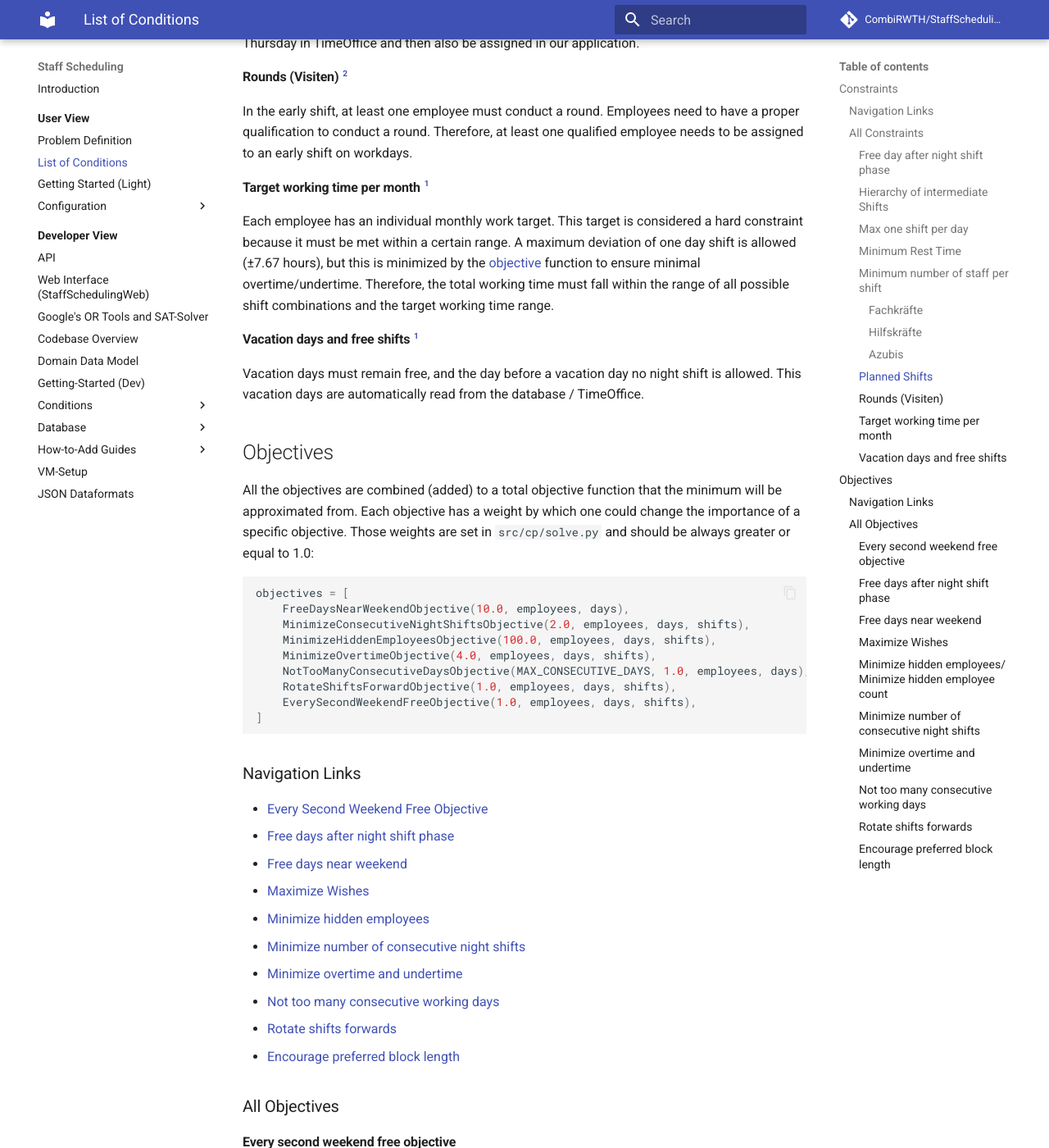
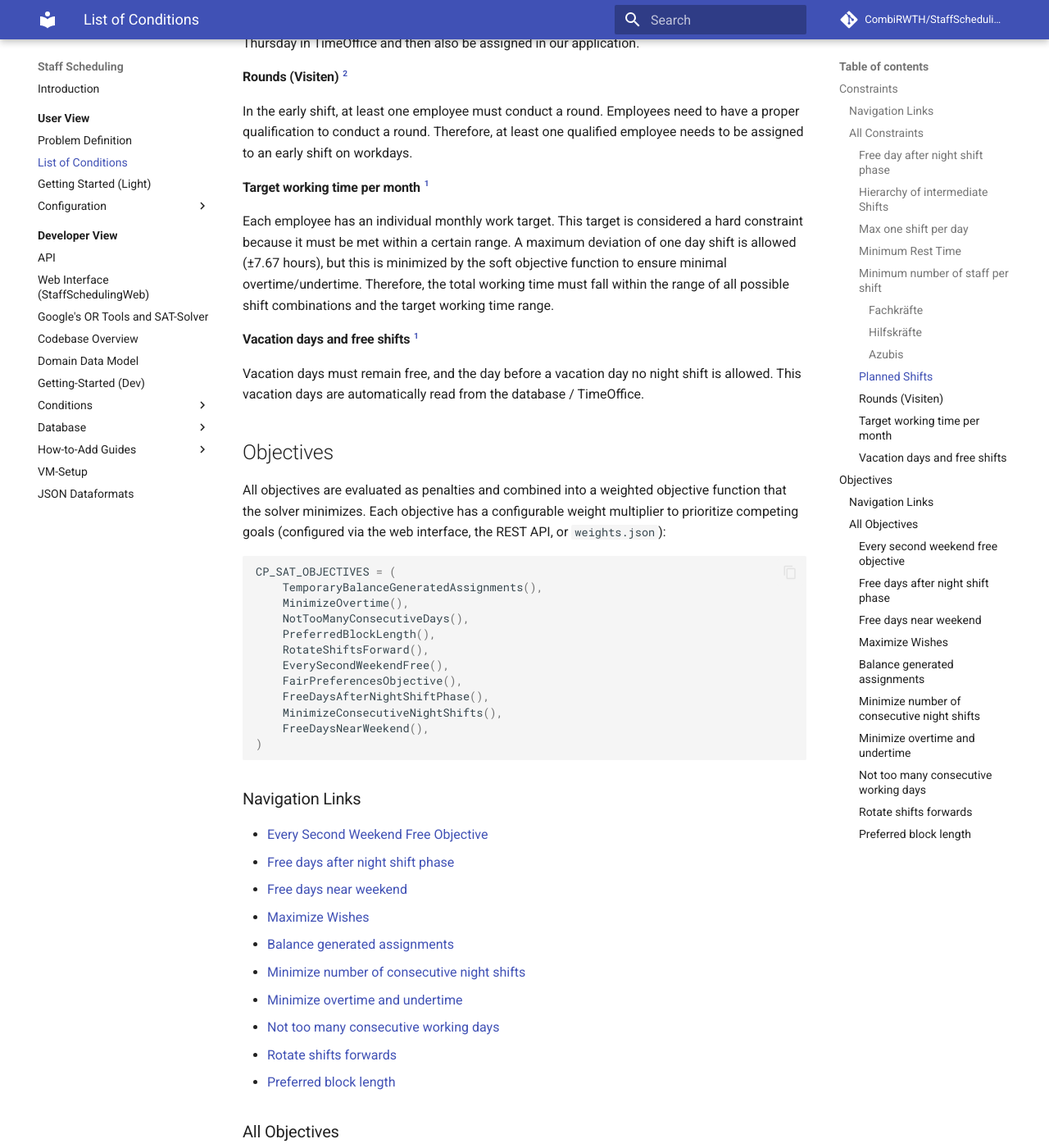
Before and after one commit to CombiRWTH/StaffScheduling, an MkDocs documentation site: the page built from docs/user-view/list-of-conditions.md, in a window 1280 px wide and 1400 px high, scrolled down 2756 px. Shown: the whole window at 82% size. Built offline with MkDocs 1.6.1 and Material for MkDocs 9.7.7, drawn with Linux system fonts in a browser that asks for light colours; comment, search, counter and statistics services are not loaded; some of the changed text lies outside the part shown.

Commit message:
wights, index and list-of-conditions updated

````diff
--- a/docs/user-view/list-of-conditions.md
+++ b/docs/user-view/list-of-conditions.md
@@ -101,7 +101,7 @@ Therefore, at least one qualified employee needs to be assigned to an early shif
 # --8<-- [start:target-working-time]
 Each employee has an individual monthly work target.
 This target is considered a hard constraint because it must be met within a certain range.
-A maximum deviation of one day shift is allowed (±7.67 hours), but this is minimized by the [objective](#minimize-overtime-and-undertime) function to ensure minimal overtime/undertime.
+A maximum deviation of one day shift is allowed (±7.67 hours), but this is minimized by the soft objective function to ensure minimal overtime/undertime.
 Therefore, the total working time must fall within the range of all possible shift combinations and the target working time range.
 # --8<-- [end:target-working-time]
 
@@ -113,20 +113,21 @@ Vacation days must remain free, and the day before a vacation day no night shift
 
 
 # Objectives
-All the objectives are combined (added) to a total objective function
-that the minimum will be approximated from. Each objective has a weight by which one
-could change the importance of a specific objective. Those weights are set in `src/cp/solve.py` and should be always greater or equal to 1.0:
+All objectives are evaluated as penalties and combined into a weighted objective function that the solver minimizes. Each objective has a configurable weight multiplier to prioritize competing goals (configured via the web interface, the REST API, or `weights.json`):
 
-``` python
-objectives = [
-    FreeDaysNearWeekendObjective(10.0, employees, days),
-    MinimizeConsecutiveNightShiftsObjective(2.0, employees, days, shifts),
-    MinimizeHiddenEmployeesObjective(100.0, employees, days, shifts),
-    MinimizeOvertimeObjective(4.0, employees, days, shifts),
-    NotTooManyConsecutiveDaysObjective(MAX_CONSECUTIVE_DAYS, 1.0, employees, days),
-    RotateShiftsForwardObjective(1.0, employees, days, shifts),
-    EverySecondWeekendFreeObjective(1.0, employees, days, shifts),
-]
+```python
+CP_SAT_OBJECTIVES = (
+    TemporaryBalanceGeneratedAssignments(),
+    MinimizeOvertime(),
+    NotTooManyConsecutiveDays(),
+    PreferredBlockLength(),
+    RotateShiftsForward(),
+    EverySecondWeekendFree(),
+    FairPreferencesObjective(),
+    FreeDaysAfterNightShiftPhase(),
+    MinimizeConsecutiveNightShifts(),
+    FreeDaysNearWeekend(),
+)
 ```
 
 ## Navigation Links
@@ -134,12 +135,12 @@ objectives = [
 - [Free days after night shift phase](#free-days-after-night-shift-phase)
 - [Free days near weekend](#free-days-near-weekend)
 - [Maximize Wishes](#maximize-wishes)
-- [Minimize hidden employees](#minimize-hidden-employees)
+- [Balance generated assignments](#balance-generated-assignments)
 - [Minimize number of consecutive night shifts](#minimize-number-of-consecutive-night-shifts)
 - [Minimize overtime and undertime](#minimize-overtime-and-undertime)
 - [Not too many consecutive working days](#not-too-many-consecutive-working-days)
 - [Rotate shifts forwards](#rotate-shifts-forwards)
-- [Encourage preferred block length](#preferred-block-length)
+- [Preferred block length](#preferred-block-length)
 
 ## All Objectives
 
@@ -173,10 +174,10 @@ We try to grant as many wishes of the employees as possible. The employee can wi
 # --8<-- [end:maximize-wishes]
 
 
-### Minimize hidden employees/ Minimize hidden employee count
-# --8<-- [start:minimize-hidden-employees]
-Hidden employees are employees that have to be borrowed from a different hospital unit. Shifts should only be assigned to them if otherwise a valid solution cannot be found, e.g., if there is a shortage on skilled employees.
-# --8<-- [end:minimize-hidden-employees]
+### Balance generated assignments
+# --8<-- [start:balance-generated-assignments]
+Minimizes the maximum number of generated shifts assigned to any single employee, preventing the optimizer from disproportionately overburdening a subset of flexible staff.
+# --8<-- [end:balance-generated-assignments]
 
 
 ### Minimize number of consecutive night shifts [^4]
@@ -187,7 +188,7 @@ The aim is to minimize the length of night shift phases, defined as consecutive
 
 ### Minimize overtime and undertime
 # --8<-- [start:min-over-and-undertime]
-The goal is to minimize both overtime and undertime to ensure a fair and equitable distribution of work among employees. Hard limits are established, as outlined in the section on [Target Working Time per Month](#target-working-time-per-month).
+The goal is to minimize both overtime and undertime to ensure a fair and equitable distribution of work among employees. Hard limits are established, as outlined in the section on Target Working Time per Month.
 # --8<-- [end:min-over-and-undertime]
 
 
@@ -203,7 +204,7 @@ The forward shift rotation constraint requires employees to transition from earl
 An employee's weekly schedule should progress from early shifts to late shifts and then to night shifts, not the other way around.
 # --8<-- [end:rotate-shifts-forwards]
 
-### Encourage preferred block length [^4]
+### Preferred block length [^4]
 # --8<-- [start:preferred-block-length]
 Similar to the objective that rewards forward rotating shifts, this objective is designed to create more employee friendly schedules. This is done by rewarding shift phases of the same shift that are close to the pre-defined optimal block length.
 # --8<-- [end:preferred-block-length]
````
Also changed, not shown: docs/user-view/configuration/index.md (+9 -10 lines), docs/user-view/configuration/weights.md (+27 -16 lines).
